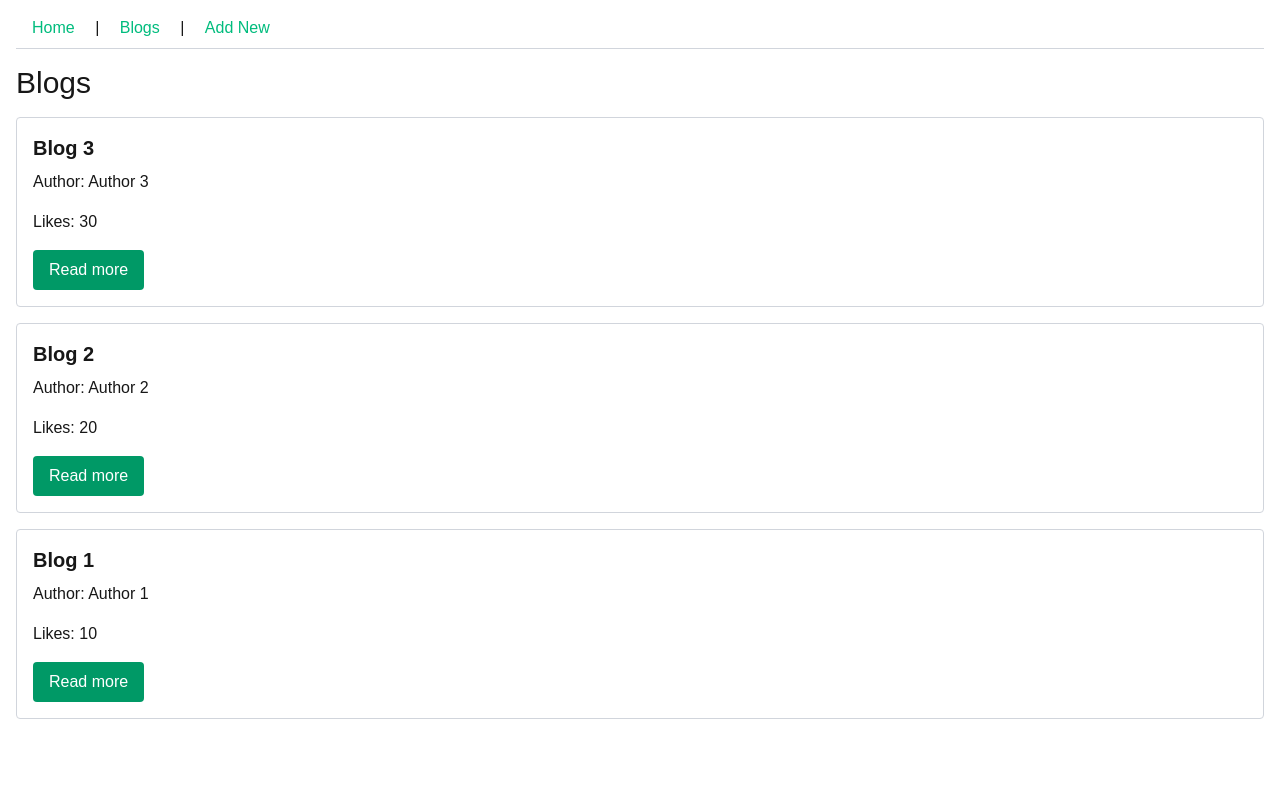
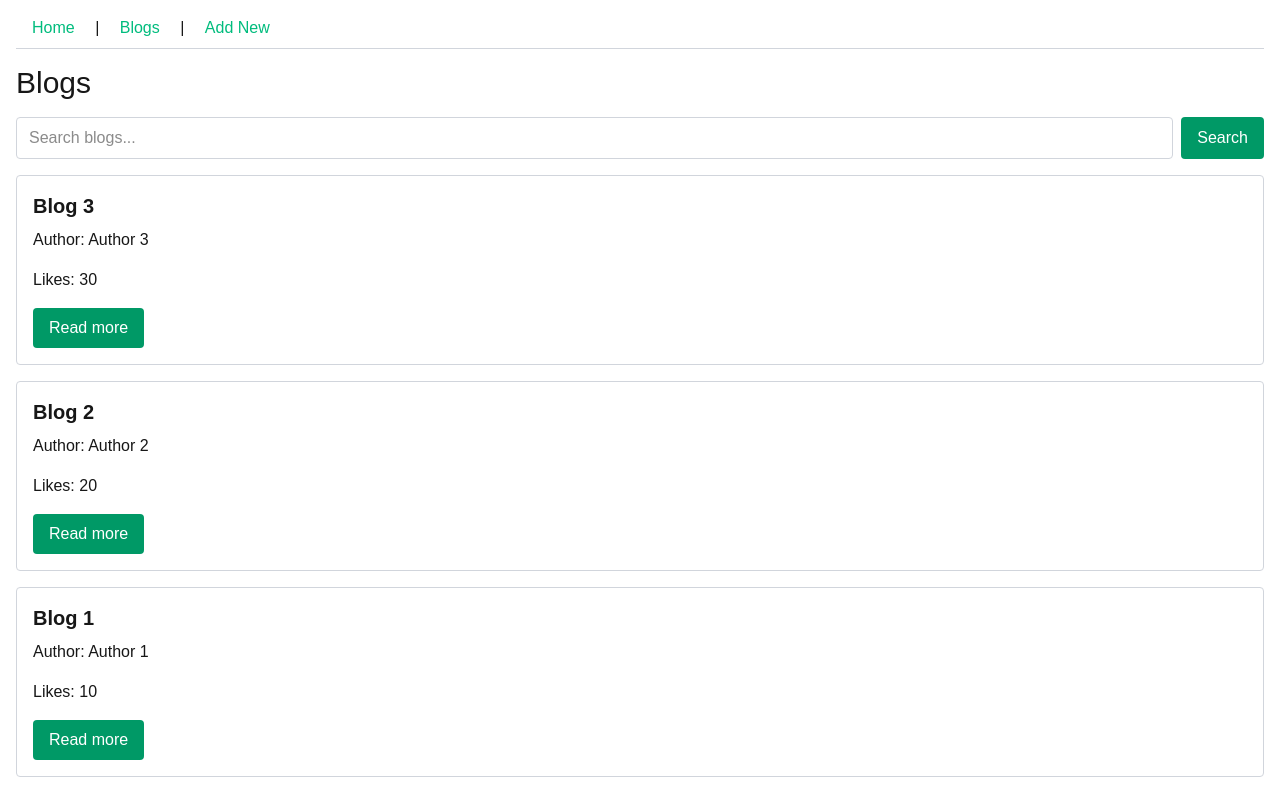
Before and after one commit to amandeep90s/full-stack-open-nextjs-blog, a Next.js app: page /blogs in a window 1280 px wide. Built offline with nearby package versions, Linux system fonts and the light colour scheme.

Commit message:
feat: add search functionality to filter blogs by title

```diff
--- a/app/blogs/page.tsx
+++ b/app/blogs/page.tsx
@@ -1,10 +1,40 @@
 import { getBlogs } from "../services/blogs";
 
-const Blogs = () => {
-  const blogs = getBlogs();
+const Blogs = async ({
+  searchParams,
+}: {
+  searchParams: Promise<{ filter?: string }>;
+}) => {
+  const { filter } = await searchParams;
+
+  const allBlogs = getBlogs();
+
+  const blogs = filter
+    ? allBlogs.filter((blog) =>
+        blog.title.toLowerCase().includes(filter.toLowerCase()),
+      )
+    : allBlogs;
+
   return (
     <div className="space-y-4">
       <h1 className="text-3xl font-medium">Blogs</h1>
+
+      <form method="GET" action="/blogs" className="flex gap-2">
+        <input
+          type="search"
+          name="filter"
+          id="filter"
+          placeholder="Search blogs..."
+          defaultValue={filter}
+          className="border border-gray-300 rounded-sm px-3 py-2 flex-1"
+        />
+        <button
+          type="submit"
+          className="bg-emerald-600 text-white py-2 px-4 rounded-sm hover:bg-emerald-700 transition-colors"
+        >
+          Search
+        </button>
+      </form>
 
       {blogs.map((blog) => (
         <div
```
